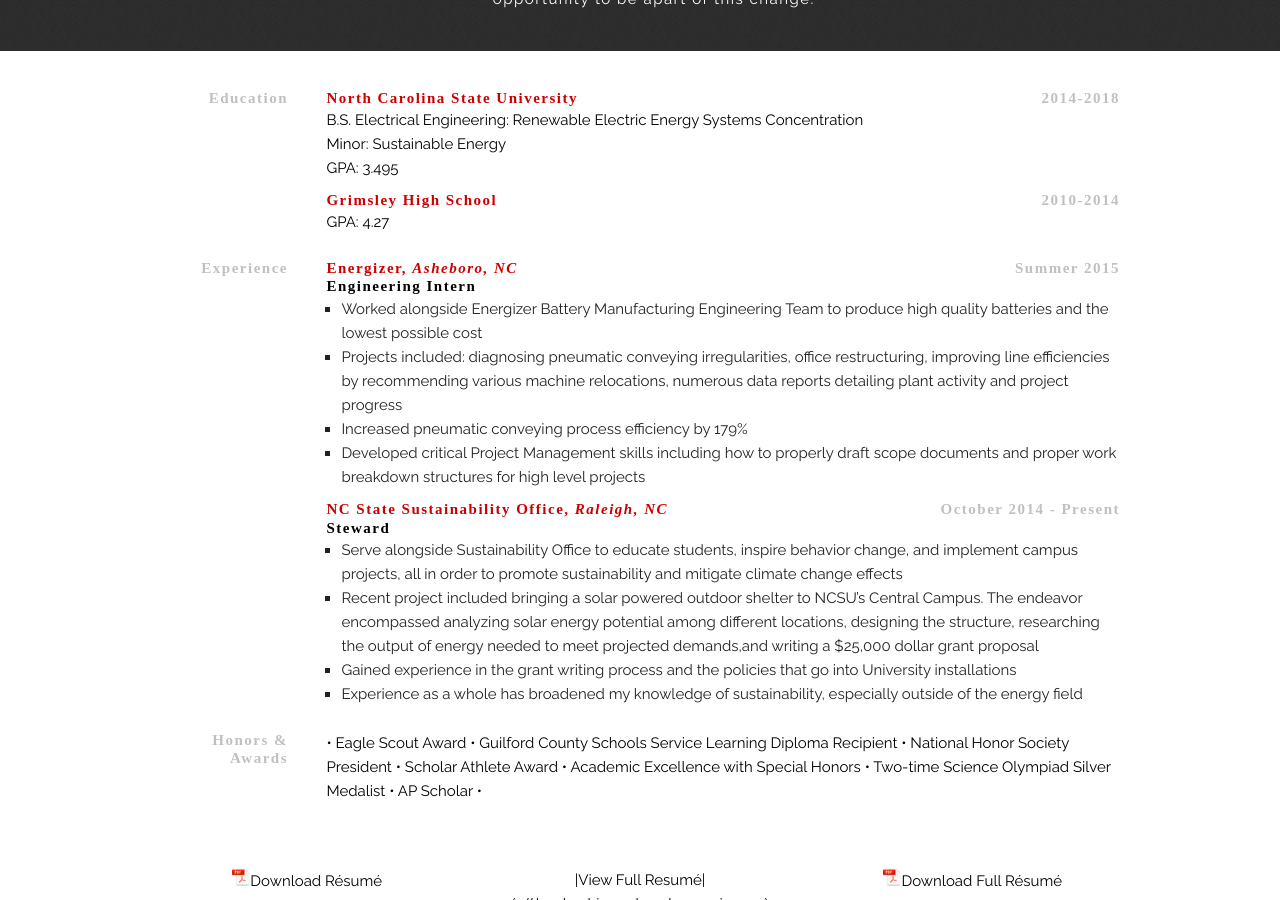
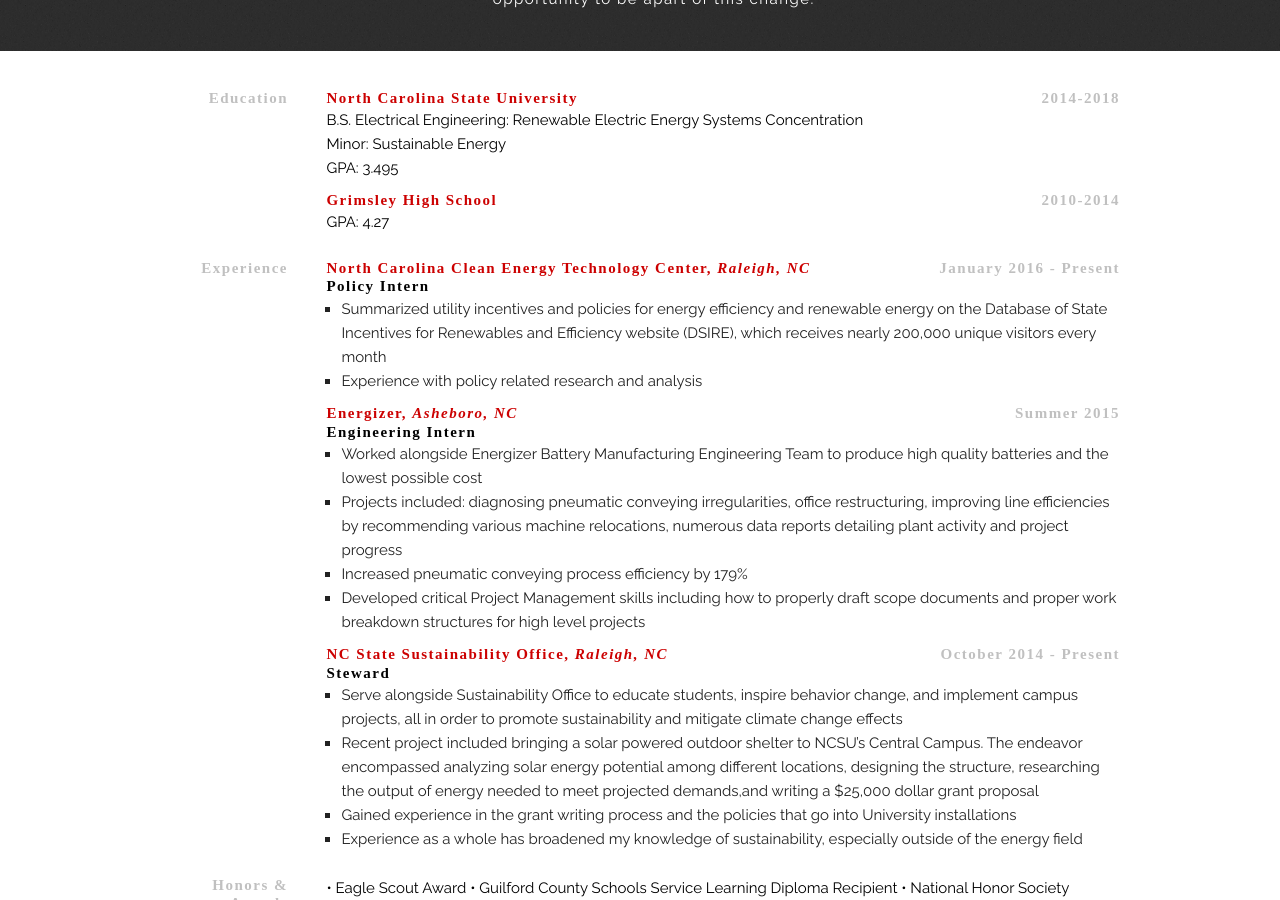
Before and after one commit to jacksoncwilliams/jackson-erin, a Jekyll site: the page built from simpleindex.html, in a window 1280 px wide and 900 px high, scrolled down 2155 px. Built offline with Jekyll 4.4.1, drawn with Linux system fonts in a browser that asks for light colours; nearby versions of some CDN libraries; some web fonts are replaced.

Commit message:
Update simpleindex.html

```diff
--- a/simpleindex.html
+++ b/simpleindex.html
@@ -169,6 +169,26 @@
 
                         <div class="ten columns">
                                     <h2>
+                                                North Carolina Clean Energy Technology Center, <em>Raleigh, NC</em>
+                                                <div class="date">January 2016 - Present</div>
+                                    </h2>
+                                    <h3>
+                                                Policy Intern
+                                    </h3>
+                                    <ul>
+                                                <li>
+                                                Summarized utility incentives and policies for energy efficiency and renewable energy on the
+                                                Database of State Incentives for Renewables and Efficiency website (DSIRE), which receives
+                                                nearly 200,000 unique visitors every month
+                                                </li>
+                                                <li>
+                                                Experience with policy related research and analysis
+                                                </li>
+                                    </ul>
+
+                                    <hr>
+
+                                    <h2>
                                                 Energizer, <em>Asheboro, NC</em>
                                                 <div class="date">Summer 2015</div>
                                     </h2>
```
